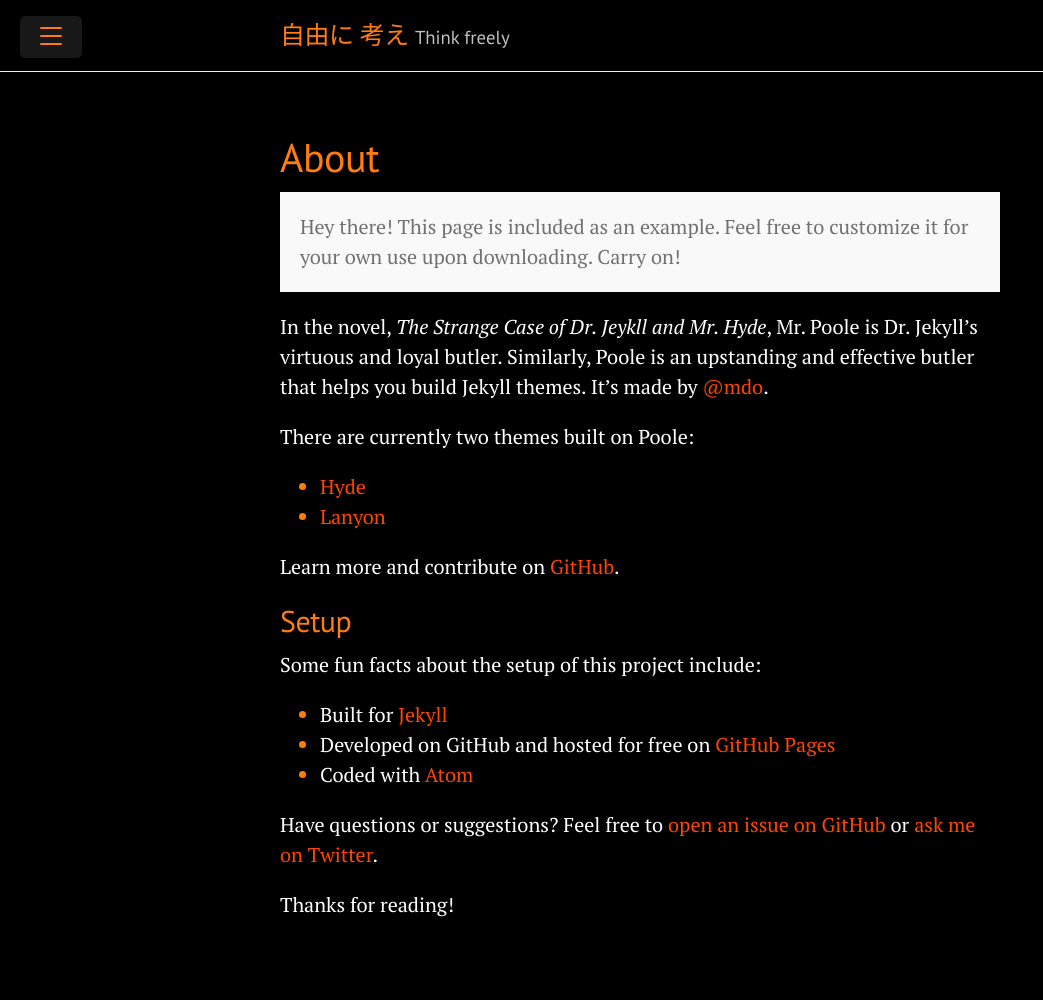
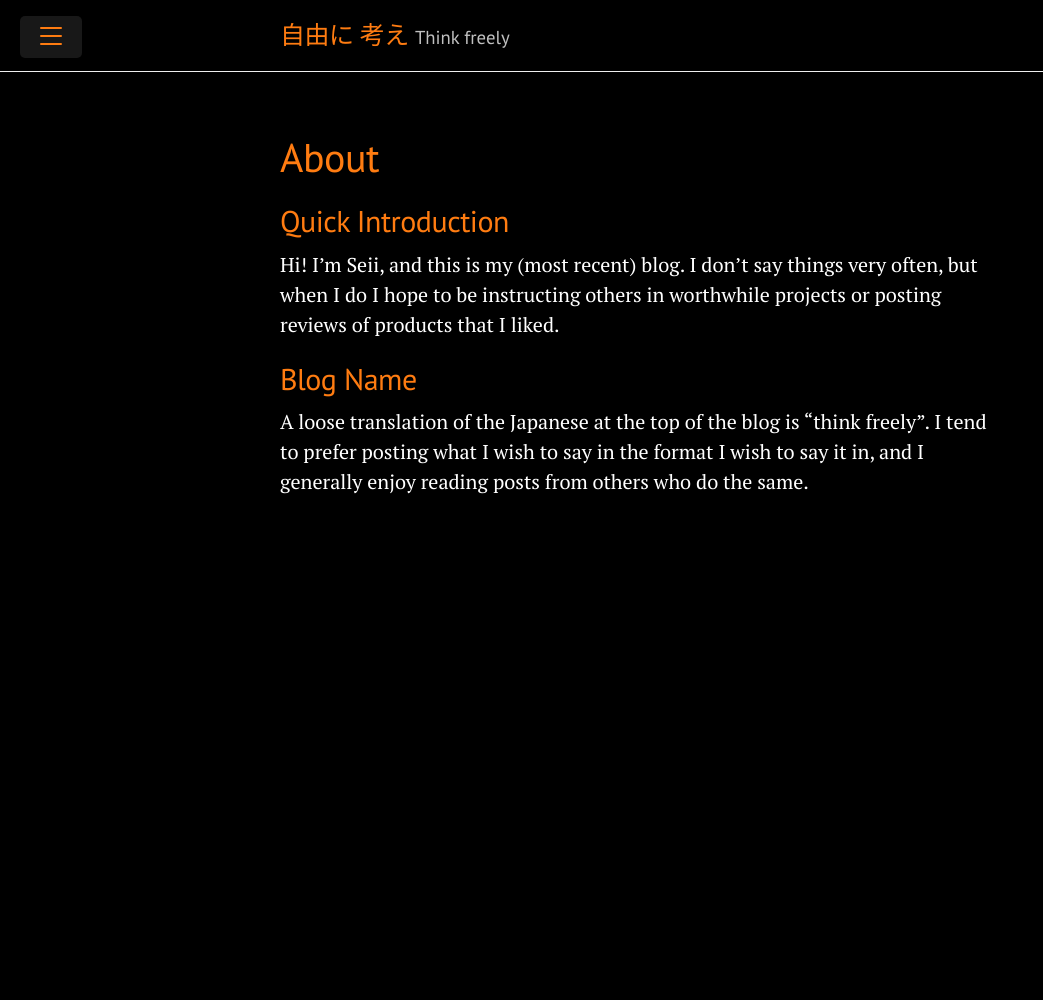
Before and after one commit to seii/seii.github.io, a Jekyll site: the page built from about.md, in a window 1280 px wide. Shown: the whole page, without its empty margins (0-1043 px from the left). Built offline with Jekyll 4.4.1, drawn with Linux system fonts in a browser that asks for light colours; comment, search, counter and statistics services are not loaded; after the commit the page ends 900 px from its top, so only the background shows below that.

Commit message:
Update about.md

```diff
--- a/about.md
+++ b/about.md
@@ -3,27 +3,10 @@
 title: About
 ---
 
-<p class="message">
-  Hey there! This page is included as an example. Feel free to customize it for your own use upon downloading. Carry on!
-</p>
+## Quick Introduction
 
-In the novel, *The Strange Case of Dr. Jeykll and Mr. Hyde*, Mr. Poole is Dr. Jekyll's virtuous and loyal butler. Similarly, Poole is an upstanding and effective butler that helps you build Jekyll themes. It's made by [@mdo](https://twitter.com/mdo).
+Hi! I'm Seii, and this is my (most recent) blog. I don't say things very often, but when I do I hope to be instructing others in worthwhile projects or posting reviews of products that I liked.
 
-There are currently two themes built on Poole:
+## Blog Name
 
-* [Hyde](http://hyde.getpoole.com)
-* [Lanyon](http://lanyon.getpoole.com)
-
-Learn more and contribute on [GitHub](https://github.com/poole).
-
-## Setup
-
-Some fun facts about the setup of this project include:
-
-* Built for [Jekyll](https://jekyllrb.com)
-* Developed on GitHub and hosted for free on [GitHub Pages](https://pages.github.com)
-* Coded with [Atom](https://atom.io)
-
-Have questions or suggestions? Feel free to [open an issue on GitHub](https://github.com/poole/issues/new) or [ask me on Twitter](https://twitter.com/mdo).
-
-Thanks for reading!
+A loose translation of the Japanese at the top of the blog is "think freely". I tend to prefer posting what I wish to say in the format I wish to say it in, and I generally enjoy reading posts from others who do the same.
```
